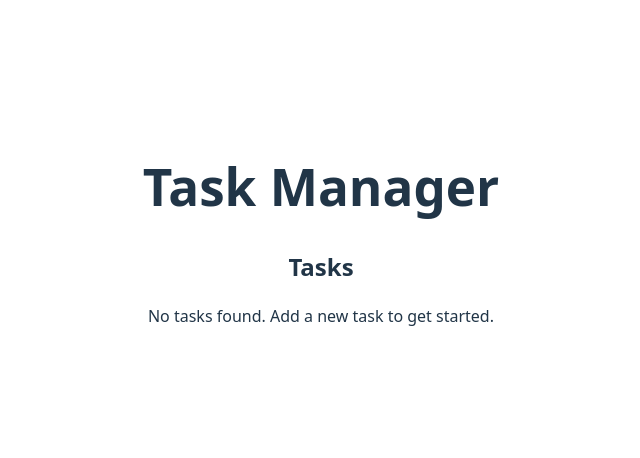
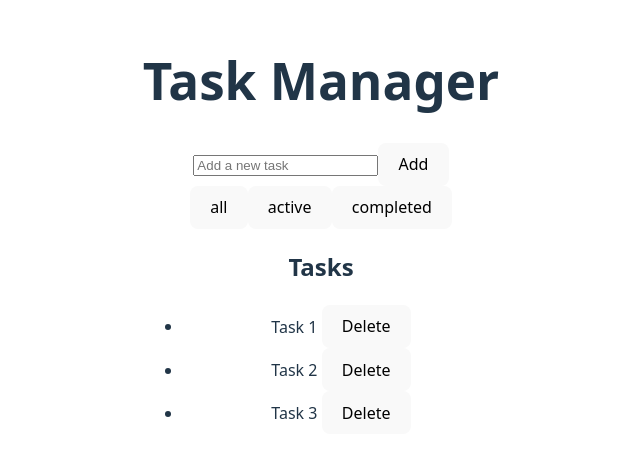
Before and after one commit to andriihorokhov/react-task-manager, a React (Vite) app: page / in a window 1280 px wide. Shown: the part 166-624 px from the top of the page, without its empty margins (319-959 px from the left). Built offline with nearby package versions, Linux system fonts and the light colour scheme.

Commit message:
Split task UI into components and add local CRUD with filter

```diff
--- a/src/App.jsx
+++ b/src/App.jsx
@@ -1,27 +1,66 @@
 import './App.css';
+import { useState } from 'react';
+import Header from './components/Header';
+import TaskList from './components/TaskList';
+import TaskForm from './components/TaskForm';
+import FilterButtons from './components/FilterButtons';
 
-function Header() {
-  return (
-    <header>
-      <h1>Task Manager</h1>
-    </header>
-  );
-}
-
-function TaskList() {
-  return (
-    <section>
-      <h2>Tasks</h2>
-      <p>No tasks found. Add a new task to get started.</p>
-    </section>
-  );
-}
+const initialTasks = [
+  { id: 1, title: 'Task 1', completed: false },
+  { id: 2, title: 'Task 2', completed: false },
+  { id: 3, title: 'Task 3', completed: false },
+];
 
 function App() {
+  const [tasks, setTasks] = useState(initialTasks);
+  const [filter, setFilter] = useState('all');
+  const [loading] = useState(false);
+  const [error] = useState(null);
+  const addTask = (task) => {
+    setTasks([...tasks, task]);
+  };
+
+  const handleSubmit = (e) => {
+    e.preventDefault();
+    const input = e.target.elements.title;
+    if (input.value.trim() === '') {
+      return;
+    }
+    addTask({
+      id: Math.max(0, ...tasks.map((t) => t.id)) + 1,
+      title: input.value,
+      completed: false,
+    });
+    input.value = '';
+  };
+
+  const deleteTask = (id) => {
+    setTasks(tasks.filter((task) => task.id !== id));
+  };
+
+  const filteredTasks = tasks.filter((task) => {
+    if (filter === 'all') return true;
+    if (filter === 'active') return !task.completed;
+    if (filter === 'completed') return task.completed;
+  });
+
   return (
     <div>
       <Header />
-      <TaskList />
+      <TaskForm handleSubmit={handleSubmit} />
+      <FilterButtons
+        filters={['all', 'active', 'completed']}
+        filter={filter}
+        setFilter={setFilter}
+      />
+      <TaskList
+        filteredTasks={filteredTasks}
+        tasksLength={tasks.length}
+        deleteTask={deleteTask}
+        loading={loading}
+        error={error}
+        filter={filter}
+      />
     </div>
   );
 }
--- /dev/null
+++ b/src/components/FilterButton.jsx
@@ -0,0 +1,14 @@
+function FilterButton({ name, isPressed, setFilter }) {
+  return (
+    <button
+      type="button"
+      aria-pressed={isPressed}
+      className="btn toggle-btn"
+      onClick={() => setFilter(name)}
+    >
+      {name}
+    </button>
+  );
+}
+
+export default FilterButton;
--- /dev/null
+++ b/src/components/FilterButtons.jsx
@@ -0,0 +1,18 @@
+import FilterButton from './FilterButton';
+
+function FilterButtons({ filters, filter, setFilter }) {
+  return (
+    <div className="filters btn-group">
+      {filters.map((name) => (
+        <FilterButton
+          key={name}
+          name={name}
+          isPressed={filter === name}
+          setFilter={setFilter}
+        />
+      ))}
+    </div>
+  );
+}
+
+export default FilterButtons;
--- /dev/null
+++ b/src/components/Header.jsx
@@ -0,0 +1,9 @@
+function Header() {
+  return (
+    <header>
+      <h1>Task Manager</h1>
+    </header>
+  );
+}
+
+export default Header;
--- /dev/null
+++ b/src/components/TaskForm.jsx
@@ -0,0 +1,10 @@
+function TaskForm({ handleSubmit }) {
+  return (
+    <form onSubmit={handleSubmit}>
+      <input type="text" name="title" placeholder="Add a new task" />
+      <button type="submit">Add</button>
+    </form>
+  );
+}
+
+export default TaskForm;
--- /dev/null
+++ b/src/components/TaskItem.jsx
@@ -0,0 +1,9 @@
+function TaskItem({ task, deleteTask }) {
+  return (
+    <li>
+      {task.title} <button onClick={() => deleteTask(task.id)}>Delete</button>
+    </li>
+  );
+}
+
+export default TaskItem;
--- /dev/null
+++ b/src/components/TaskList.jsx
@@ -0,0 +1,32 @@
+import TaskItem from './TaskItem';
+function TaskList({
+  filteredTasks,
+  tasksLength,
+  deleteTask,
+  loading,
+  error,
+  filter,
+}) {
+  return (
+    <section>
+      <h2>Tasks</h2>
+      {loading && <p>Loading...</p>}
+      {error && <p>Error: {error}</p>}
+      {!loading &&
+        !error &&
+        (tasksLength === 0 ? (
+          <p>No tasks found. Add a new task to get started.</p>
+        ) : filteredTasks.length === 0 ? (
+          <p>No {filter} tasks found. </p>
+        ) : (
+          <ul>
+            {filteredTasks.map((task) => (
+              <TaskItem key={task.id} task={task} deleteTask={deleteTask} />
+            ))}
+          </ul>
+        ))}
+    </section>
+  );
+}
+
+export default TaskList;
```
